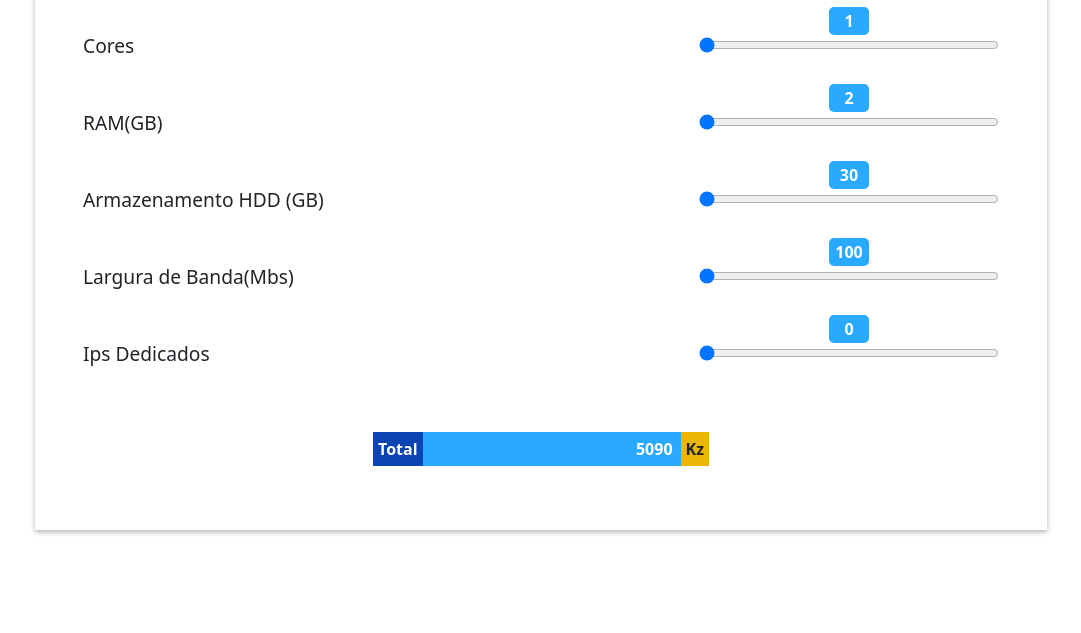
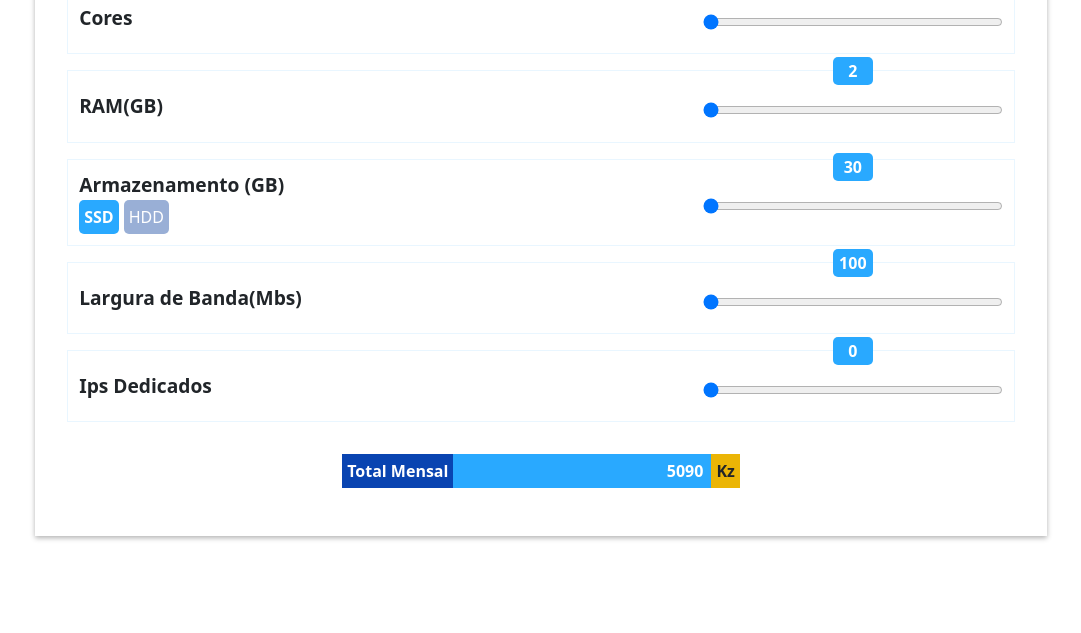
Before and after one commit to EvanderT/nova-calculadora-vps, a plain HTML site: page index.html in a window 1280 px wide. Shown: the part 167-800 px from the top of the page, without its empty margins (99-1180 px from the left). Drawn offline with nearby package versions, Linux system fonts and the light colour scheme.

Commit message:
Preço com base no tipo de armazenamento

```diff
--- a/app.js
+++ b/app.js
@@ -1,5 +1,4 @@
 document.addEventListener('DOMContentLoaded', function () {
-
     //valores de custos
     let totalPagamento = 0;
     let coresValue = 0;
@@ -8,6 +7,13 @@ document.addEventListener('DOMContentLoaded', function () {
     let bandValue = 0;
     let ipValue = 0;
     let totalPagamentoInfo = document.getElementById('custo_total');
+
+    //Multiplicadores
+    let coreMultiplier = 1550;
+    let ramMultiplier = 895;
+    let storageMultiplier = 25;
+    let bandgeMultiplier = 10;
+    let ipMultiplier = 2000;
 
     //capturar todos os conjuntos de propriedade da calculadora
     let listaPropriedades = document.querySelectorAll('.propriedade');
@@ -26,10 +32,6 @@ document.addEventListener('DOMContentLoaded', function () {
             actualizarCustoPagamento(coresValue, ramValue);
         });
     });
-
-
-
-
 
 
     function actualizarCalculadora(propriedadesCalculadora) {
@@ -74,23 +76,23 @@ document.addEventListener('DOMContentLoaded', function () {
         //Atribuir valores as variáveis de preços com base no id do input do tipo range
         switch (elemento.id) {
             case 'cores_value':
-                coresValue = parseInt(elemento.value) * 1550;
+                coresValue = parseInt(elemento.value) * coreMultiplier;
                 break;
 
             case 'ram_value':
-                ramValue = parseInt(elemento.value)*895;
+                ramValue = parseInt(elemento.value)*ramMultiplier;
                 break;
 
             case 'storage_value':
-                storageValue = parseInt(elemento.value)*25;
+                storageValue = parseInt(elemento.value)*storageMultiplier;
                 break;
 
             case 'band_value':
-                bandValue = parseInt(elemento.value)*10;
+                bandValue = parseInt(elemento.value)*bandgeMultiplier;
                 break;
 
             case 'ip_value':
-                ipValue = parseInt(elemento.value)*(2000);
+                ipValue = parseInt(elemento.value)*ipMultiplier;
                 break;
         }
 
@@ -99,4 +101,32 @@ document.addEventListener('DOMContentLoaded', function () {
     actualizarCalculadora(listaPropriedades);
 
 
+
+    // CONTROLE DA TROCA DE ARMAZENAMENTO  SSD & HDD
+    let containetTipoArmazenamento = document.querySelector('.storage_group');
+    let tiposArmazenamentos = document.querySelectorAll('.storage_type');
+    let storageSSD = true;
+
+    tiposArmazenamentos.forEach(function(tipoArmazenamento){
+        tipoArmazenamento.addEventListener('click',alterarTipoDeArmazenamento);
+    })
+
+    function alterarTipoDeArmazenamento(){
+        tiposArmazenamentos.forEach(function(tipoArmazenamento){
+            tipoArmazenamento.classList.toggle('active');
+
+        });
+        containetTipoArmazenamento.classList.toggle('active');
+
+        if(storageSSD){
+            storageSSD = false;
+            storageMultiplier= 60;
+        }
+        else{
+            storageSSD = true;
+            storageMultiplier= 25;
+        }
+
+        actualizarCalculadora(listaPropriedades);
+    }
 });
--- a/index.html
+++ b/index.html
@@ -17,8 +17,7 @@
 
             <div class="propriedades">
                 <div class="">
-                    <h2 class="text-info fw-bold">Calculadora de Hospedagem VPS LINUX</h2>
-                    <hr>
+                    <h4 class="text-info fw-bold">Calculadora de Hospedagem VPS LINUX</h4>
                 </div>
                 <div class="propriedade">
                     <label>Cores</label>
@@ -31,13 +30,19 @@
                 <div class="propriedade">
                     <label>RAM(GB)</label>
                     <div class="input_area">
-                        <input type="range" id="ram_value" min="2" max="12" class="range_input" style="border-radius: 15px;">
+                        <input type="range" id="ram_value" min="2" max="12" step="2" class="range_input" style="border-radius: 15px;">
                         <span class="range_count">0</span>
                     </div>
                 </div>
 
                 <div class="propriedade">
-                    <label>Armazenamento HDD (GB)</label>
+                    <label>
+                        Armazenamento (GB)
+                        <div class="storage_group">
+                            <span class="storage_type active">SSD</span>
+                            <span class="storage_type" >HDD</span>
+                        </div>
+                     </label>
                     <div class="input_area">
                         <input type="range" id="storage_value" min="30" max="200" class="range_input" style="border-radius: 15px;">
                         <span class="range_count">0</span>
@@ -60,7 +65,7 @@
                     </div>
                 </div>
                 <div class="custo_total">
-                    <label>Total</label>
+                    <label>Total Mensal</label>
                     <input id="custo_total" type="text" value="0" disabled>
                     <span class="moeda">Kz</span>
                 </div>
--- a/style.css
+++ b/style.css
@@ -1,6 +1,6 @@
 
 form.calculadora{
-    font-size: 1.2rem;
+    font-size: 2rem;
     padding: 1rem;
     display: flex;
     justify-content: space-between;
@@ -18,8 +18,16 @@ form.calculadora{
 .propriedades .propriedade{
     display: flex;
     justify-content: space-between;
+    align-items: center;
     flex-wrap: wrap;
-    padding: 1rem;
+    padding: 0.7rem;
+    border: 1px solid rgba(41, 169, 255,0.1);
+}
+
+.propriedade label{
+    font-size: 1.2rem;
+    font-weight: bold;
+
 }
 
 .propriedade .range_input{
@@ -35,11 +43,45 @@ form.calculadora{
     background: #29a9ff;
 }
 
+.propriedade .storage_type{
+    background: #99afd6;
+    color: #fff;
+    padding: 5px;
+    border-radius: 5px;
+    font-size: 1rem;
+    font-weight: normal;
+    cursor: pointer;
+    transition: all 0.5s ease;
+}
 
+.propriedade .storage_group{
+    display: flex;
+    gap: 5px;
+    transition: 0.5s ease;
+}
+
+.storage_group.active{
+    flex-direction: row-reverse;
+    justify-content: flex-end;
+}
+
+.propriedade .storage_type:hover{
+    background: #5590ff;
+
+}
+
+.propriedade .storage_type.active{
+    background: #29a9ff;
+    font-weight: bold;
+}
+
+.propriedade .storage_type.active:hover{
+    background: #0077ff;
+}
 
 .calculadora .custo_total{
     width: 100%;
-    padding: 2rem;
+    padding: 1rem;
     display: flex;
     justify-content: center;
     align-items: center;
@@ -96,3 +138,30 @@ form.calculadora{
     color: #ca4545;
     width: 100%;
 }
+
+
+@media (max-width :1000px) {
+
+    .propriedade .range_input{
+        width: 150px;
+    }
+
+    .propriedade label{
+        font-size: 1rem;
+
+    }
+}
+
+@media (max-width :780px) {
+
+    .propriedade {
+        flex-direction: column;
+        gap: 2.3rem;
+    }
+
+    .propriedade .range_input{
+        width: 100px;
+    }
+
+
+}
```
